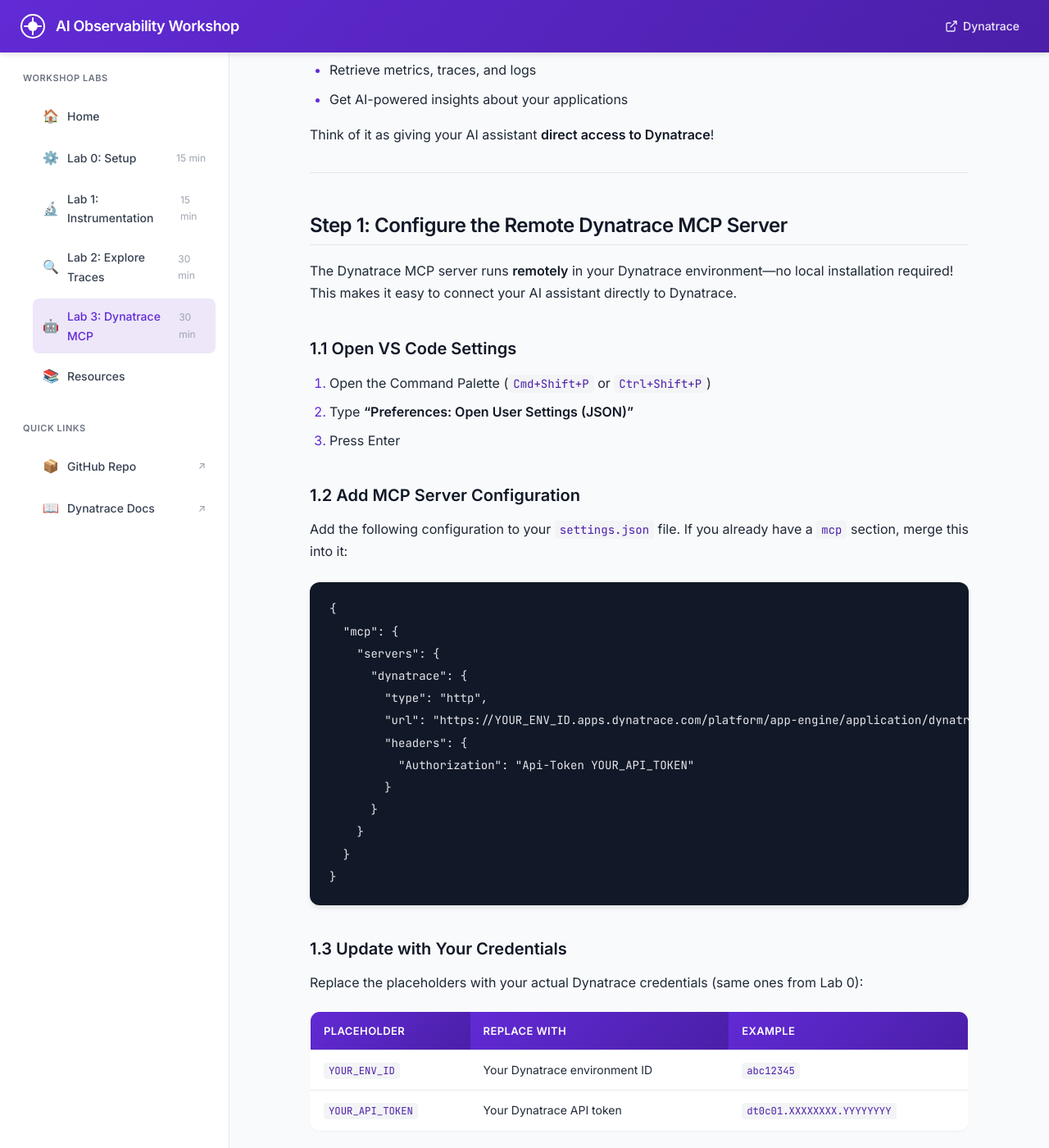
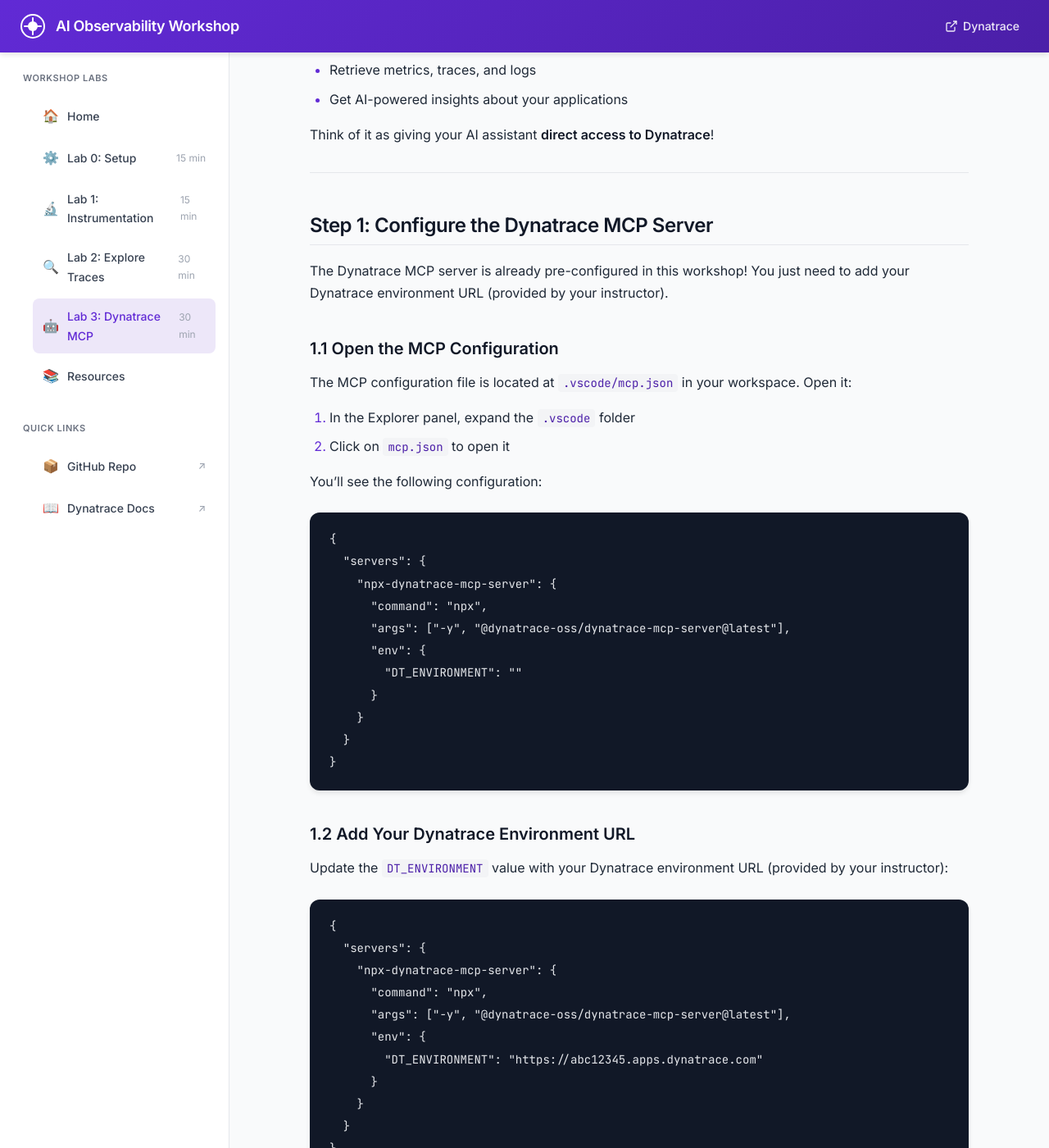
Before and after one commit to SudoSmitty/dynatrace-ai-mcp-workshop, a Jekyll site: the page built from docs/lab3-dynatrace-mcp.md, in a window 1280 px wide and 1400 px high, scrolled down 805 px. Shown: the whole window at 82% size. Built offline with Jekyll 4.4.1, drawn with Linux system fonts in a browser that asks for light colours; some of the changed text lies outside the part shown.

Commit message:
mcp update

````diff
--- a/docs/lab3-dynatrace-mcp.md
+++ b/docs/lab3-dynatrace-mcp.md
@@ -35,68 +35,60 @@
 
 ---
 
-## Step 1: Configure the Remote Dynatrace MCP Server
+## Step 1: Configure the Dynatrace MCP Server
 
-The Dynatrace MCP server runs **remotely** in your Dynatrace environment—no local installation required! This makes it easy to connect your AI assistant directly to Dynatrace.
+The Dynatrace MCP server is already pre-configured in this workshop! You just need to add your Dynatrace environment URL (provided by your instructor).
 
-### 1.1 Open VS Code Settings
+### 1.1 Open the MCP Configuration
 
-1. Open the Command Palette (`Cmd+Shift+P` or `Ctrl+Shift+P`)
-2. Type **"Preferences: Open User Settings (JSON)"**
-3. Press Enter
+The MCP configuration file is located at `.vscode/mcp.json` in your workspace. Open it:
 
-### 1.2 Add MCP Server Configuration
+1. In the Explorer panel, expand the `.vscode` folder
+2. Click on `mcp.json` to open it
 
-Add the following configuration to your `settings.json` file. If you already have a `mcp` section, merge this into it:
+You'll see the following configuration:
 
 ```json
 {
-  "mcp": {
-    "servers": {
-      "dynatrace": {
-        "type": "http",
-        "url": "https://YOUR_ENV_ID.apps.dynatrace.com/platform/app-engine/application/dynatrace.mcp.server/api/mcp",
-        "headers": {
-          "Authorization": "Api-Token YOUR_API_TOKEN"
-        }
+  "servers": {
+    "npx-dynatrace-mcp-server": {
+      "command": "npx",
+      "args": ["-y", "@dynatrace-oss/dynatrace-mcp-server@latest"],
+      "env": {
+        "DT_ENVIRONMENT": ""
       }
     }
   }
 }
 ```
 
-### 1.3 Update with Your Credentials
+### 1.2 Add Your Dynatrace Environment URL
 
-Replace the placeholders with your actual Dynatrace credentials (same ones from Lab 0):
-
-| Placeholder | Replace With | Example |
-|-------------|--------------|---------|
-| `YOUR_ENV_ID` | Your Dynatrace environment ID | `abc12345` |
-| `YOUR_API_TOKEN` | Your Dynatrace API token | `dt0c01.XXXXXXXX.YYYYYYYY` |
-
-**Example with real values:**
+Update the `DT_ENVIRONMENT` value with your Dynatrace environment URL (provided by your instructor):
 
 ```json
 {
-  "mcp": {
-    "servers": {
-      "dynatrace": {
-        "type": "http",
-        "url": "https://abc12345.apps.dynatrace.com/platform/app-engine/application/dynatrace.mcp.server/api/mcp",
-        "headers": {
-          "Authorization": "Api-Token dt0c01.XXXXXXXXXX.YYYYYYYYYYYYYYYY"
-        }
+  "servers": {
+    "npx-dynatrace-mcp-server": {
+      "command": "npx",
+      "args": ["-y", "@dynatrace-oss/dynatrace-mcp-server@latest"],
+      "env": {
+        "DT_ENVIRONMENT": "https://abc12345.apps.dynatrace.com"
       }
     }
   }
 }
 ```
 
-> **Tip:** You can find your environment ID in your `.env` file or from your Dynatrace URL
+| Placeholder | Replace With | Example |
+|-------------|--------------|---------|
+| `DT_ENVIRONMENT` | Your Dynatrace environment URL | `https://abc12345.apps.dynatrace.com` |
 
-### 1.4 Save and Reload
+> **Tip:** Your environment URL is the same base URL you used to access Dynatrace in your browser from the previous lab exercises (without any path after the domain).
 
-1. Save the `settings.json` file
+### 1.3 Save and Reload
+
+1. Save/Close the `mcp.json` file (auto-saved if in Codespaces VS Code)
 2. Open the Command Palette (`Cmd+Shift+P` or `Ctrl+Shift+P`)
 3. Type **"Developer: Reload Window"**
 4. Press Enter
@@ -105,12 +97,12 @@
 
 ## Step 2: Verify MCP Connection
 
-### 3.1 Open GitHub Copilot Chat
+### 2.1 Open GitHub Copilot Chat
 
-1. Click on the Copilot icon in the left sidebar
+1. Click on the Copilot icon on the top bar
 2. Or use keyboard shortcut: `Cmd+Shift+I` (Mac) / `Ctrl+Shift+I` (Windows)
 
-### 3.2 Test the Connection
+### 2.2 Test the Connection
 
 In the Copilot chat, type:
 
@@ -306,7 +298,8 @@
 
 Before completing the workshop, verify:
 
-- [ ] Remote Dynatrace MCP server is configured in VS Code settings
+- [ ] You've added your `DT_ENVIRONMENT` URL to `.vscode/mcp.json`
+- [ ] You've reloaded VS Code after saving the configuration
 - [ ] You can query Dynatrace using `@dynatrace` in Copilot Chat
 - [ ] You've successfully retrieved information about your AI service
 - [ ] You understand how to use MCP for problem analysis
@@ -316,35 +309,35 @@
 
 ## 🆘 Troubleshooting
 
-### "MCP server not responding"
+### "MCP server not found"
 
-1. Verify your Dynatrace environment URL is correct (should use `.apps.dynatrace.com`)
-2. Check your internet connection
-3. Ensure the Dynatrace MCP server app is enabled in your environment
+1. Verify Node.js is installed: `node --version`
+2. Ensure the `.vscode/mcp.json` file exists in your workspace
+3. Test MCP server access: `npx @dynatrace-oss/dynatrace-mcp-server@latest --version`
+4. Clear NPM cache if needed: `npm cache clean --force`
 
 ### "@dynatrace not recognized"
 
-1. Check the `mcp` configuration in your VS Code `settings.json`
-2. Verify the JSON syntax is valid
+1. Check that `.vscode/mcp.json` contains the correct configuration
+2. Verify the JSON syntax is valid (no trailing commas, proper quotes)
 3. Reload VS Code window (`Developer: Reload Window`)
-4. Make sure you're using the correct `mcp.servers` structure
+4. Make sure `DT_ENVIRONMENT` is set to your Dynatrace URL
 
 ### "Authentication failed" or "401 Unauthorized"
 
-1. Verify your API token in the settings is correct
-2. Ensure the `Authorization` header uses the format: `Api-Token YOUR_TOKEN`
-3. Check that your token has appropriate permissions:
+1. Verify `DT_ENVIRONMENT` in `.vscode/mcp.json` is correct
+2. Ensure the URL format is `https://YOUR_ENV_ID.apps.dynatrace.com`
+3. Check that your Dynatrace environment allows API access
+4. Check that your token has appropriate permissions:
    - `Read entities`
    - `Read problems`
    - `Read metrics`
    - `Read logs`
    - `Read traces`
-   - `Davis Copilot` (for AI-powered insights)
 
 ### "No data returned"
 
-1. Verify the Dynatrace environment URL uses the correct format:
-   `https://YOUR_ENV_ID.apps.dynatrace.com/platform/app-engine/application/dynatrace.mcp.server/api/mcp`
+1. Verify `DT_ENVIRONMENT` in `.vscode/mcp.json` is correct
 2. Check that your service is sending data to Dynatrace
 3. Try a simpler query first: `@dynatrace List all services`
 
@@ -352,7 +345,7 @@
 
 1. If in a Codespace, ensure outbound connections are allowed
 2. Check if your organization has firewall rules blocking the connection
-3. Verify the URL doesn't have typos (check for `.apps.` not `.live.`)
+3. Verify the URL format is `https://YOUR_ENV_ID.apps.dynatrace.com`
 
 ---
 
@@ -360,7 +353,7 @@
 
 Congratulations! In this lab, you've learned how to:
 
-1. ✅ Configure the remote Dynatrace MCP server in VS Code
+1. ✅ Configure the Dynatrace MCP server in VS Code
 2. ✅ Connect your IDE to Dynatrace via MCP
 3. ✅ Query observability data using natural language
 4. ✅ Analyze traces and performance from your IDE
````
